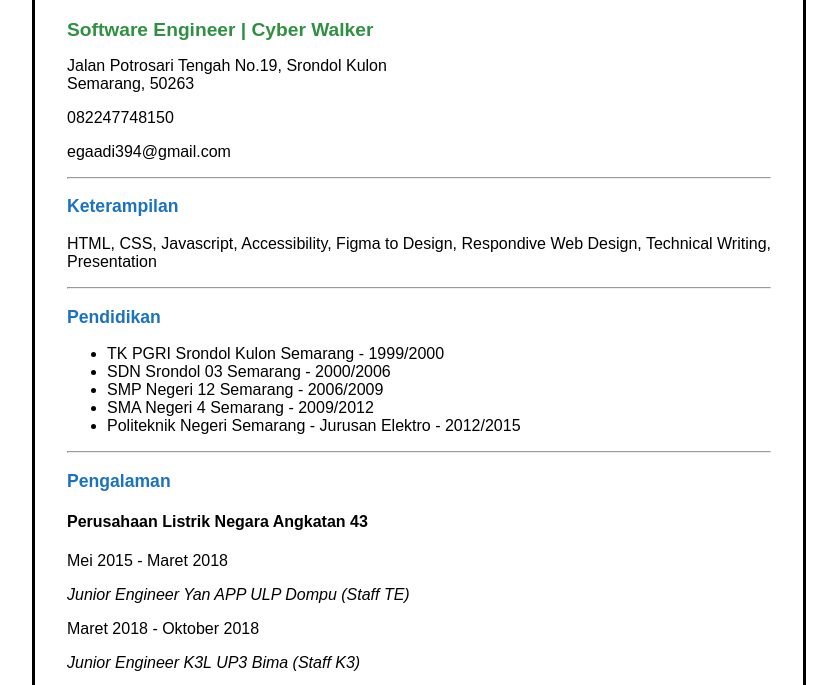
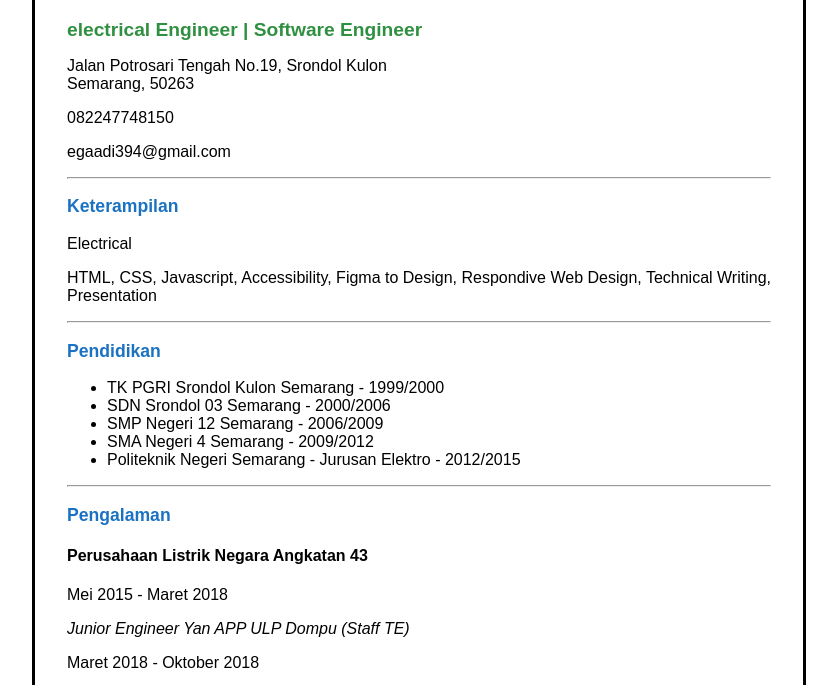
Before and after one commit to vermeer394/Single-Page-CV, a plain HTML site: page index.html in a window 1280 px wide. Shown: the part 111-796 px from the top of the page, without its empty margins (221-1058 px from the left). Drawn offline with Linux system fonts and the light colour scheme.

Commit message:
memperbarui html

```diff
--- a/index.html
+++ b/index.html
@@ -15,7 +15,7 @@
 <body>
     <header>
         <h1>Ega Adi Nurdyantoro</h1>
-        <h2>Software Engineer | Cyber Walker</h2>
+        <h2>electrical Engineer | Software Engineer</h2>
         <div>
             <address>
                 Jalan Potrosari Tengah No.19, Srondol Kulon <br>
@@ -29,6 +29,7 @@
     <main>
         <section>
             <h3>Keterampilan</h3>
+            <p>Electrical</p>
             <p>
                 HTML, CSS, Javascript, Accessibility,
                 Figma to Design, Respondive Web Design,
```
